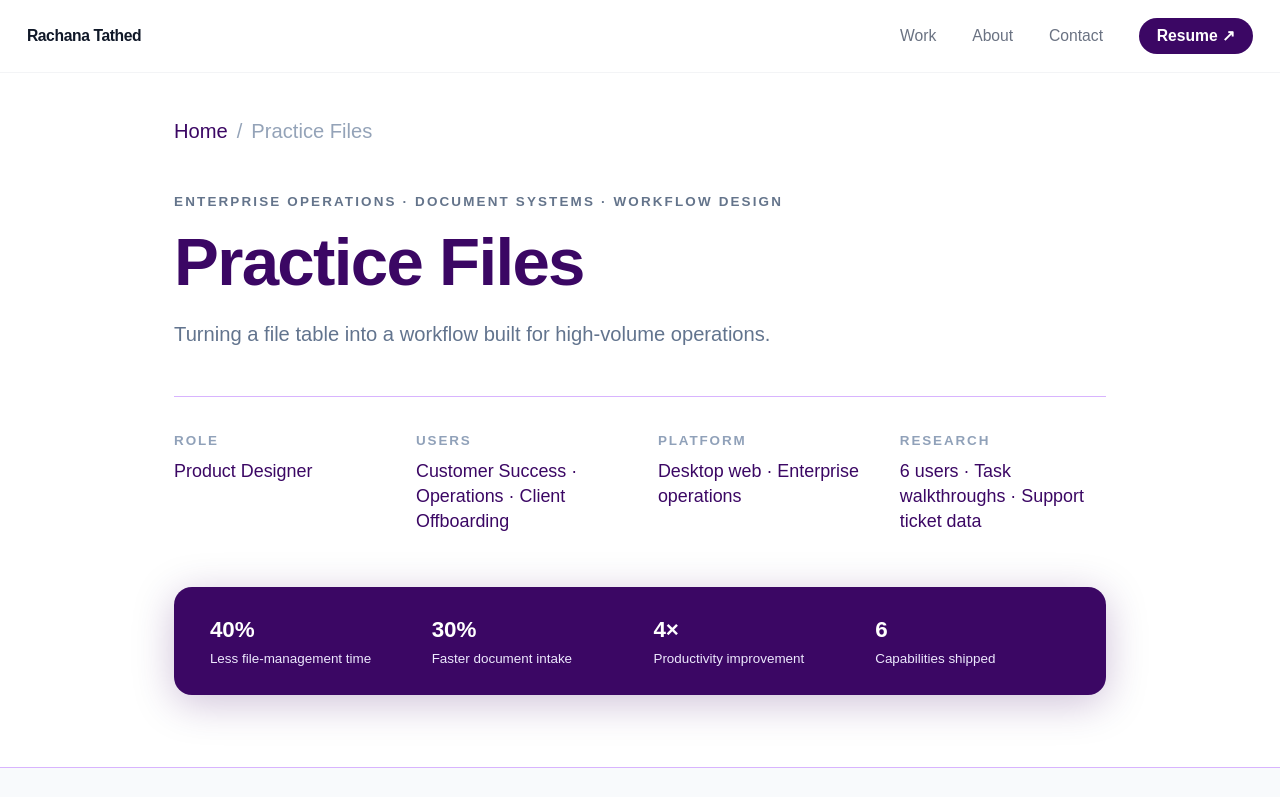
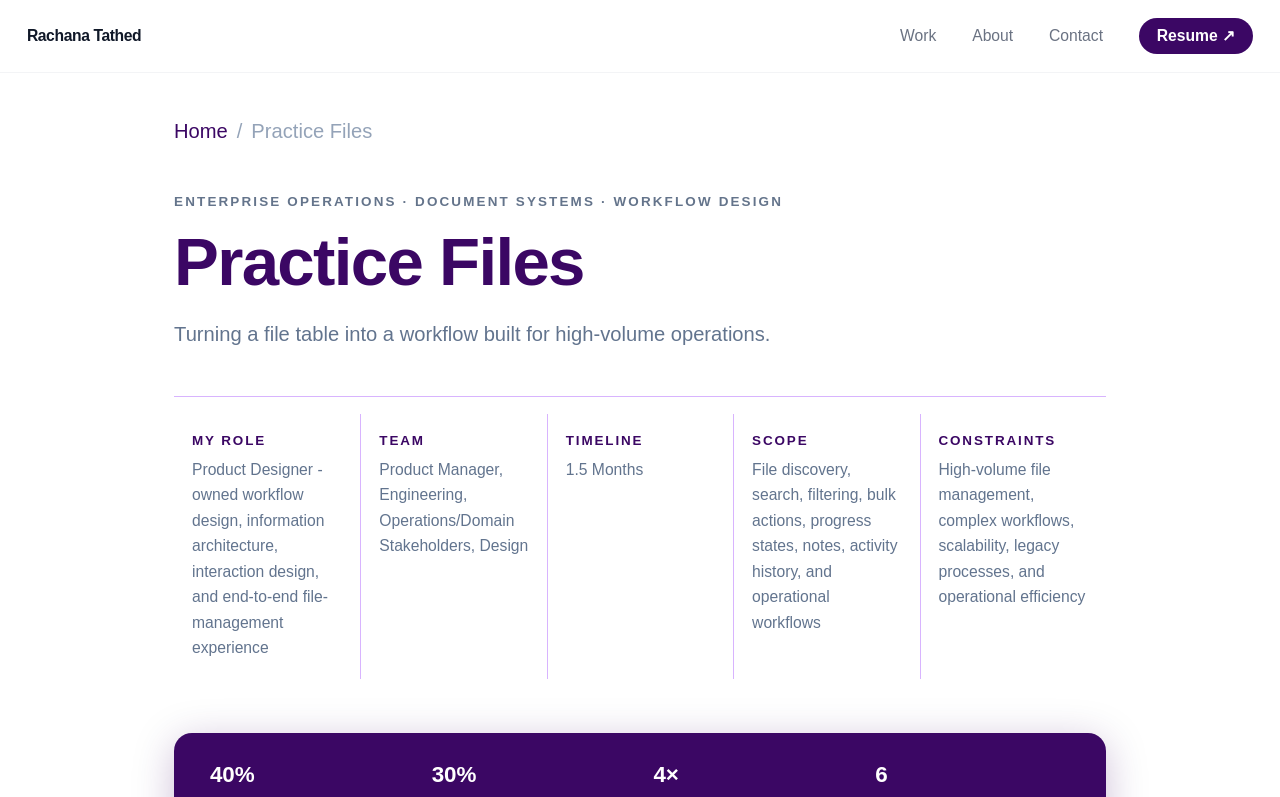
Before and after one commit to tathedrachana1403/portfolio, a Next.js app: page /work/practice-files in a window 1280 px wide. Shown: the top 797 px of the page. Built offline with nearby package versions, Linux system fonts and the light colour scheme.

Commit message:
practice files changes in timiline

```diff
--- a/app/work/athenatext/page.tsx
+++ b/app/work/athenatext/page.tsx
@@ -61,7 +61,7 @@ export default function AthenaText() {
             {[
               { label: "My role", value: "Product Designer - owned research synthesis, UX strategy, information architecture, experience design, and product direction" },
               { label: "Team", value: "Product Management, Engineering, Research, Customer/Business Stakeholders, Design" },
-              { label: "Timeline", value: "-" },
+              { label: "Timeline", value: "6 Months" },
               { label: "Scope", value: "Synthesizing 300+ customer signals, identifying opportunities, communication workflows, search, and roadmap direction" },
               { label: "Constraints", value: "Fragmented customer needs, competing priorities, legacy workflows, technical constraints, and limited resources" },
             ].map((m, i) => (
--- a/app/work/practice-files/page.tsx
+++ b/app/work/practice-files/page.tsx
@@ -53,20 +53,54 @@ export default function PracticeFiles() {
           </p>
 
           {/* Meta row */}
-          <div className="grid grid-cols-2 md:grid-cols-4 gap-8 mb-12" style={{ borderTop: `1px solid ${BORDER}`, paddingTop: "2rem" }}>
-            {[
-              { label: "Role",     value: "Product Designer" },
-              { label: "Users",    value: "Customer Success · Operations · Client Offboarding" },
-              { label: "Platform", value: "Desktop web · Enterprise operations" },
-              { label: "Research", value: "6 users · Task walkthroughs · Support ticket data" },
-            ].map(m => (
-              <div key={m.label}>
-                <p className="text-xs font-bold tracking-[0.14em] uppercase mb-2 text-slate-400">{m.label}</p>
-                <p className="text-base font-medium leading-snug" style={{ color: DARK }}>{m.value}</p>
-              </div>
-            ))}
-          </div>
-
+{/* Meta row */}
+<div
+  className="grid grid-cols-1 md:grid-cols-2 lg:grid-cols-5 pt-4 mb-12"
+  style={{ borderTop: `1px solid ${BORDER}` }}
+>
+  {[
+    {
+      label: "My role",
+      value:
+        "Product Designer - owned workflow design, information architecture, interaction design, and end-to-end file-management experience",
+    },
+    {
+      label: "Team",
+      value:
+        "Product Manager, Engineering, Operations/Domain Stakeholders, Design",
+    },
+    {
+      label: "Timeline",
+      value: "1.5 Months",
+    },
+    {
+      label: "Scope",
+      value:
+        "File discovery, search, filtering, bulk actions, progress states, notes, activity history, and operational workflows",
+    },
+    {
+      label: "Constraints",
+      value:
+        "High-volume file management, complex workflows, scalability, legacy processes, and operational efficiency",
+    },
+  ].map((m, i) => (
+    <div
+      key={m.label}
+      className="p-4"
+      style={{ borderLeft: i > 0 ? `1px solid ${BORDER}` : "none" }}
+    >
+      <p
+        className="text-xs font-black tracking-[0.14em] uppercase mb-1.5"
+        style={{ color: DARK }}
+      >
+        {m.label}
+      </p>
+      <p className="text-sm font-medium leading-relaxed text-slate-500">
+        {m.value}
+      </p>
+    </div>
+  ))}
+</div>
           {/* Impact strip */}
           <div className="rounded-2xl px-8 py-6" style={{ backgroundColor: DARK, boxShadow: DARK_SHADOW }}>
             <div className="grid grid-cols-2 md:grid-cols-4 gap-6">
```
